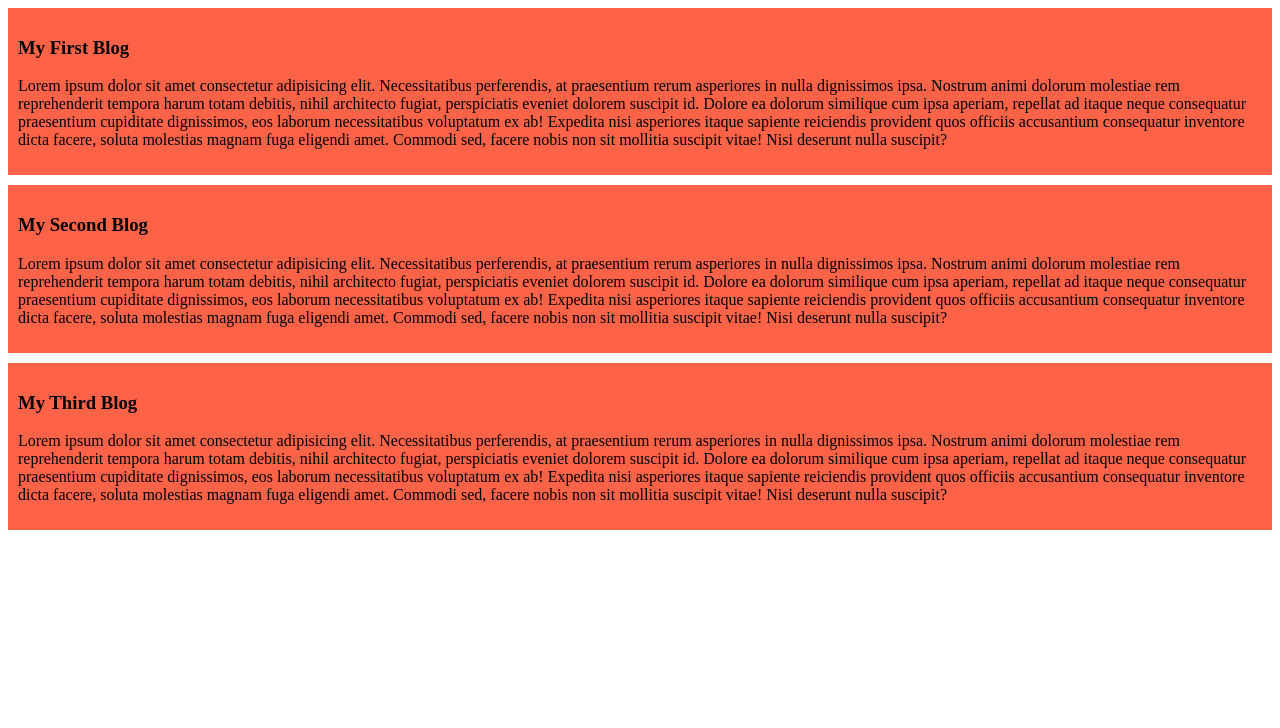
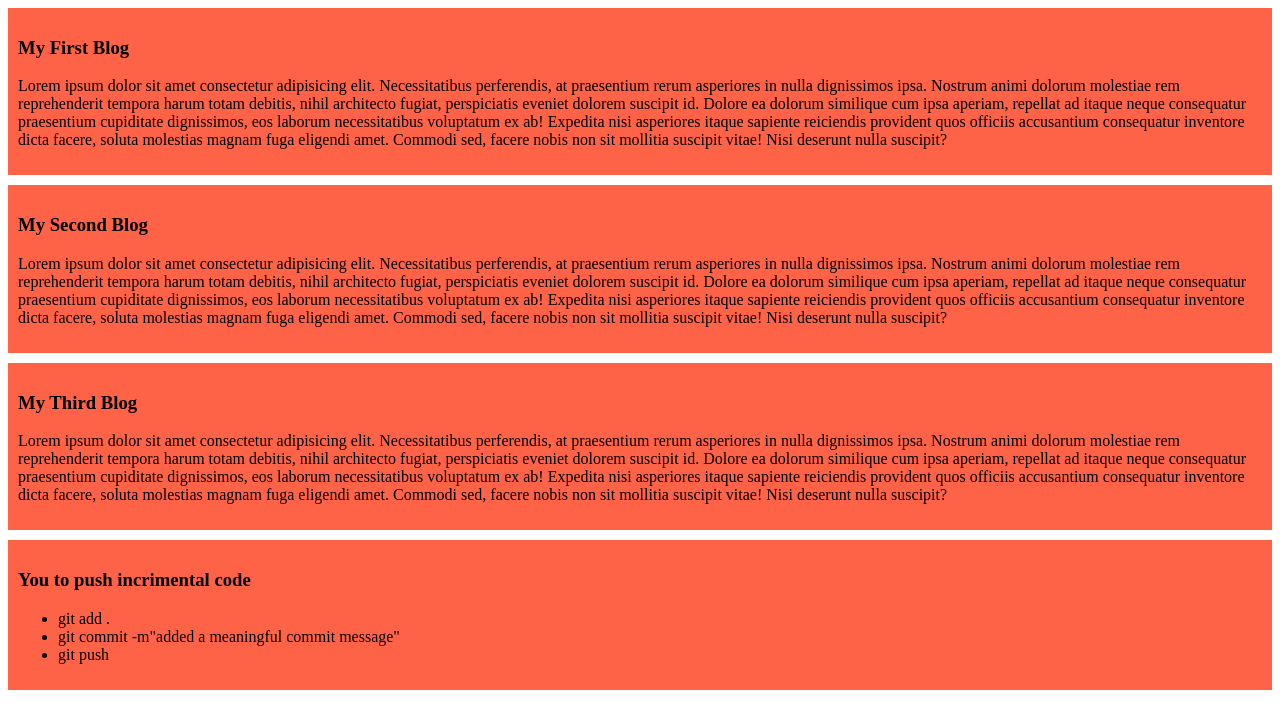
Before and after one commit to rahimariya19/my-simple-website, a plain HTML site: page index.html in a window 1280 px wide. Drawn offline with Linux system fonts and the light colour scheme.

Commit message:
added a list to push code

```diff
--- a/index.html
+++ b/index.html
@@ -22,5 +22,16 @@
     <h3>My Third Blog</h3>
     <p>Lorem ipsum dolor sit amet consectetur adipisicing elit. Necessitatibus perferendis, at praesentium rerum asperiores in nulla dignissimos ipsa. Nostrum animi dolorum molestiae rem reprehenderit tempora harum totam debitis, nihil architecto fugiat, perspiciatis eveniet dolorem suscipit id. Dolore ea dolorum similique cum ipsa aperiam, repellat ad itaque neque consequatur praesentium cupiditate dignissimos, eos laborum necessitatibus voluptatum ex ab! Expedita nisi asperiores itaque sapiente reiciendis provident quos officiis accusantium consequatur inventore dicta facere, soluta molestias magnam fuga eligendi amet. Commodi sed, facere nobis non sit mollitia suscipit vitae! Nisi deserunt nulla suscipit?</p>
    </div>
+
+   <div>
+    <h3>You to push incrimental code</h3>
+    <ul>
+        <li>
+            git add .
+        </li>
+        <li>git commit -m"added a meaningful commit message"</li>
+        <li>git push</li>
+    </ul>
+   </div>
 </body>
 </html>
```
